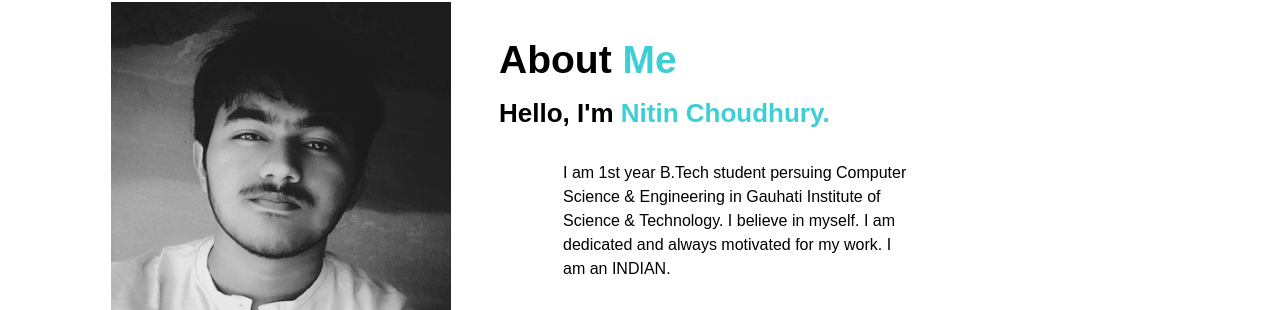
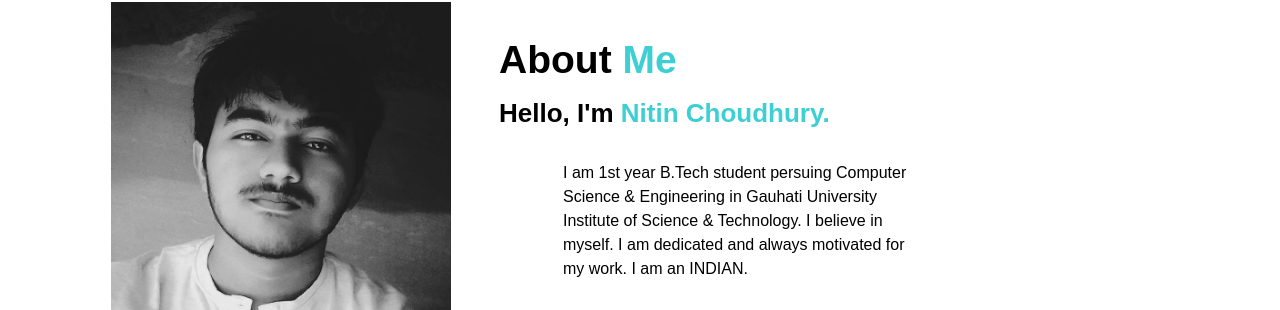
Before and after one commit to nitin293/n171n, a plain HTML site: page index.html in a window 1280 px wide. Shown: the part 958-1268 px from the top of the page. Drawn offline with Linux system fonts and the light colour scheme.

Commit message:
Update index.html

```diff
--- a/index.html
+++ b/index.html
@@ -56,7 +56,7 @@
                 <h1><b>About <span>Me</span></b></h1>
                 <h3><b>Hello, I'm <span>Nitin Choudhury.</span></b></h3>
                 <p class="info justify-content">
-                    I am 1st year B.Tech student persuing Computer Science & Engineering in Gauhati Institute of Science & Technology. I believe in myself. I am dedicated and always motivated for my work. I am an INDIAN.
+                    I am 1st year B.Tech student persuing Computer Science & Engineering in Gauhati University Institute of Science & Technology. I believe in myself. I am dedicated and always motivated for my work. I am an INDIAN.
                 </p>
                 <div class="social-join flex">
                     <div class="join">
```
